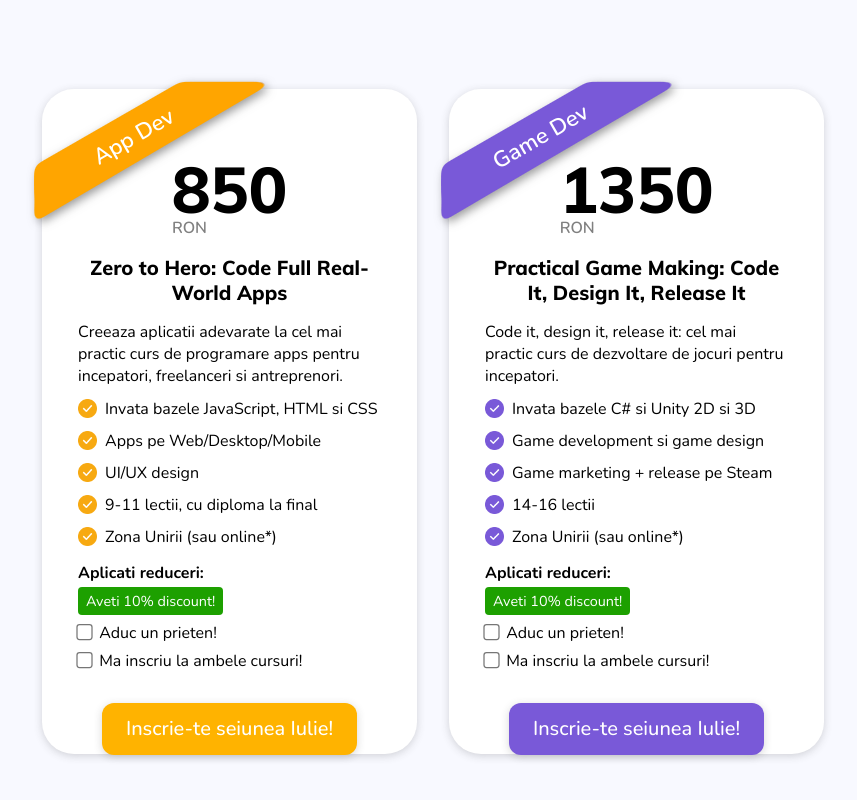
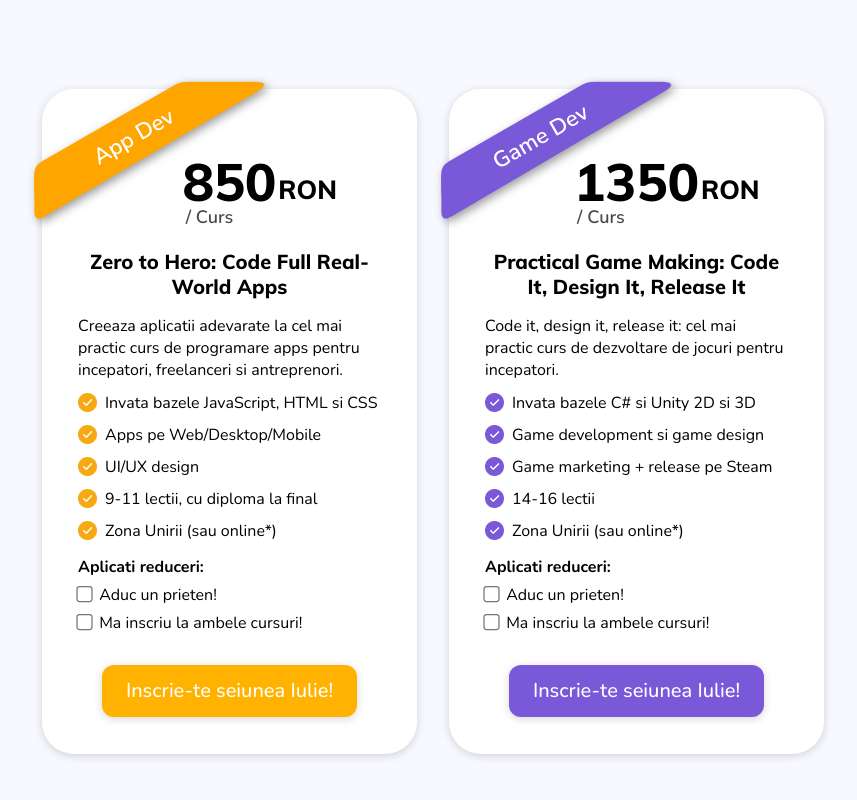
Before and after one commit to daverave1212/coding-academy, a SvelteKit app: page / in a window 1280 px wide. Shown: the part 983-1783 px from the top of the page, without its empty margins (207-1064 px from the left). Built offline with nearby package versions, Linux system fonts and the light colour scheme.

Commit message:
Reworked how price boxes work and added PriceCard discount green tag.

```diff
--- /dev/null
+++ b/src/components-standalone/AnimatableSnappy.svelte
@@ -0,0 +1,36 @@
+<script>
+    import { onMount } from "svelte";
+
+
+    let props = $props()
+
+    let { setTriggerAnimation } = $derived(props)
+
+    onMount(() => {
+        setTriggerAnimation(triggerAnimation)
+        triggerAnimation()
+    })
+    $effect(() => {
+        setTriggerAnimation(triggerAnimation)
+        triggerAnimation()
+    })
+
+
+    let classes = $state('')
+    let innerClasses = $state('')
+    function triggerAnimation() {
+        classes = 'snappy-object'
+        innerClasses = 'growy-object'
+        setTimeout(() => {
+            classes = ''
+            innerClasses = ''
+        }, 400)
+    }
+
+</script>
+
+<div class={`${props.class} ${classes}`} style={`${props.style}`}>
+    <div class={`${innerClasses}`}>
+        {@render props.children?.()}
+    </div>
+</div>
--- a/src/components/DiscountCheckboxes.svelte
+++ b/src/components/DiscountCheckboxes.svelte
@@ -17,8 +17,9 @@
 </style>
 
 <script>
+    import { onMount } from "svelte";
     import { roundDownToNearestFive } from "../lib/utils";
-    import { earlyRegistrationDiscount } from "../stores/DiscountsConstants";
+    import { earlyRegistrationDiscount, getBaseDiscount, getBasePrice, isEarlyRegistrationOpen } from "../stores/DiscountsConstants";
 
     let discounts = $state([
         { text: 'Aduc un prieten!', discount: 0.1 },
@@ -28,9 +29,12 @@
     let { price, setPriceAndDiscount, color } = $props()
 
     let checkboxesChecked = $state(discounts.map(_ => false))
-    let currentPrice = $state(price)
-    let currentDiscount = $state(0)
+    let currentPrice = $state(getBasePrice(price))
+    let currentDiscount = $state(getBaseDiscount() * 100)
 
+    onMount(() => {
+        setPriceAndDiscount(currentPrice, currentDiscount)
+    })
 
 
     function onCheckboxChange(i) {
@@ -38,16 +42,16 @@
         checkboxesChecked = checkboxesChecked
         const baseDiscount = discounts
             .filter((discount, i) => discount.baseDiscount != null && checkboxesChecked[i] == true)
-            .reduce((a, b) => a + b.baseDiscount, 0)
-        console.log({baseDiscount})
-        const normalDiscounts = discounts
+            .reduce((total, b) => total + b.baseDiscount, 0)
+        let normalDiscounts = discounts
             .filter((discount, i) => discount.discount != null && checkboxesChecked[i] == true)
-            .reduce((a, b) => a + b.discount, 0)
-        console.log({normalDiscounts})
-
+            .reduce((total, b) => total + b.discount, 0)
+        if (isEarlyRegistrationOpen) {
+            normalDiscounts += earlyRegistrationDiscount
+        }
         currentPrice = roundDownToNearestFive(Math.floor(price * (1 - baseDiscount) * (1 - normalDiscounts)))
         if (baseDiscount == 0) {
-            currentDiscount = normalDiscounts * 100
+            currentDiscount = Math.floor(normalDiscounts * 100)
         } else {
             currentDiscount = Math.floor((1 - currentPrice / price) * 100)
         }
@@ -57,7 +61,9 @@
 </script>
 
 <div class="feature">
-    <p class="tag" style="margin-top: 0.25rem; background-color: rgb(29, 160, 0);">Aveti 10% discount!</p>
+    {#if isEarlyRegistrationOpen}
+        <!-- <p class="tag" style="margin-top: 0.25rem; background-color: rgb(29, 160, 0);">Primii 10 au 10% discount!</p> -->
+    {/if}
     {#each discounts as {text, discount}, i (i) }
         <p class="feature margin-top-half">
             <input bind:checked={checkboxesChecked[i]} onclick={evt => onCheckboxChange(i)} type="checkbox" name={`check-${i}`} style={`accent-color: ${color}`}/>
--- a/src/components/PriceBox.svelte
+++ b/src/components/PriceBox.svelte
@@ -1,7 +1,66 @@
 <style>
 
     .price-box {
-        --fs: 2rem;
+        --fs: 4rem;
+        --original-fs: 2rem;
+        --ff: RoundedNunito;
+        --currency-fs: calc(var(--fs) * 0.5);
+        display: flex;
+    }
+
+
+    .current-price {
+        display: flex;
+    }
+    .price {
+        font-size: var(--fs);
+        font-family: var(--ff);
+    }
+    .currency-box {
+        font-size: var(--currency-fs);
+        margin-right: calc(var(--fs) * -0);
+        margin-left: calc(var(--fs) * 0.025);
+        padding-bottom: calc(var(--fs) * 0.25);
+
+        font-family: var(--ff);
+        position: relative;
+    }
+    .currency-box img {
+        height: calc(var(--fs) * 0.5);
+    }
+
+    .currency-text {
+        font-size: var(--currency-fs);
+        font-family: var(--ff);
+
+        position: absolute;
+        bottom: calc(var(--fs) * 0.15);
+        left: calc(100% + 2px);
+    }
+
+    .original-price-box {
+        font-size: var(--original-fs);
+        font-family: var(--original-ff);
+        text-align: left;
+        font-weight: 600;
+        color: rgb(75, 75, 75);
+
+        padding-bottom: 0.25rem;
+        margin-left: 3px;
+    }
+    .right-subtext {
+        font-size: calc(var(--original-fs) * 0.75);
+    }
+
+    .price-box.bottom {
+        flex-direction: column;
+    }
+    .price-box.bottom .original-price-box {
+        margin-top: calc(-0.5 * var(--original-fs));
+    }
+
+    .price-box.right .original-price {
+        margin-left: 0.5rem;
     }
 
 </style>
@@ -10,12 +69,73 @@
     import { roundDownToNearestFive } from "../lib/utils";
 
     let props = $props()
-    let { currentPrice, originalPrice, fontSize } = $derived(props)
+    let {
+        currentPrice,originalPrice,
+        currency=null,
+        currencyText='RON',
+        placeholder=null,
+        fontSize, fontFamily, originalFontFamily='RoundedNunito', originalFontSize=`calc(var(--fs) * 0.25)`,
+        alignment='bottom'
+    } = $derived(props)
 
-    let discount = $derived(roundDownToNearestFive(1 - (currentPrice / originalPrice)))
+
+
+
+    let discount = $derived(roundDownToNearestFive(100 - (currentPrice / originalPrice) * 100))
+
+    let leftSubtext = $derived(currentPrice == originalPrice? '': originalPrice)
+    let rightSubtext = $derived(currentPrice == originalPrice? placeholder: `${currencyText}`)
+    let discountedRightSubtext = $derived(`
+        <span class="bottom-content" style="margin-left: 4px; font-size: calc(${originalFontSize} * 0.75); padding-bottom: calc(${originalFontSize} * 0.075)">${currencyText}</span>
+        <div
+            class="absolute line"
+            style="width: 100%; top: calc(var(--original-fs) * 0.6);"
+        ></div>
+    `)
+    let htmlSubtext = $derived(`
+        <span class="flex">
+            <span class="relative flex">
+                ${leftSubtext}
+                ${currentPrice == originalPrice? placeholder: discountedRightSubtext}
+            </span>
+        </span>
+    `)
 
 </script>
 
-<div class="price-box">
+<div class={`price-box ${alignment} ${props.class}`} style={`
+    --fs: ${fontSize};
+    --ff: ${fontFamily};
+    --original-fs: ${originalFontSize};
+    --original-ff: ${originalFontFamily};
+    ${props.style}`
+}>
+
+    <div class="current-price">
+        <div class="relative">
+            {#if currency != null}
+                <div class="currency-box bottom-content">
+                    <img src={currency}/>
+                </div>
+            {/if}
+            <span class="price">
+                {currentPrice}
+            </span>
+            {#if currencyText != null}
+                <div class="currency-text bottom-content">
+                    {currencyText}
+                </div>
+            {/if}
+        </div>
+    </div>
+
+    {#if alignment == 'bottom'}
+        <div class="original-price-box">
+            {@html htmlSubtext}
+        </div>
+    {:else if true}
+
+    {/if}
+
 
 </div>
--- a/src/components/PriceCard.svelte
+++ b/src/components/PriceCard.svelte
@@ -15,44 +15,19 @@
         padding: 2.25rem;
         padding-top: 1.75rem;
     }
-    .price .left {
-        font-family: HeroMuli !important;
-        font-size: 4rem;
-    }
 
-    .subtext {
-        font-size: 1rem;
-        margin-top: -0.75rem;
-        color: gray;
-        font-family: RoundedNunito !important;
-        font-weight: 600;
-    }
-    .subtext-base-price {
-        color: gray;
-        font-family: RoundedNunito !important;
-        font-weight: 600;
-    }
-
-    .long-ribbon {
+    /* .discount-tag {
         position: absolute;
-
-        width: calc(var(--price-card-w) + 1rem);
-        height: 2rem;
-        left: -0.5rem;
-        top: 10.15rem;
-
-        background-color: rgb(224, 37, 37);
-
-        border-radius: 0.5rem;
-
-        transform: rotate(4deg);
-    }
-    .ribbon-text {
-        font-size: 1.5rem;
-        line-height: 2rem;
-        font-family: RoundedNunito;
-        color: white;
-    }
+        left: 0.425rem;
+        top: 0.75rem;
+        transform: rotate(-30deg);
+    } */
+    /* .discount-tag {
+        position: absolute;
+        left: 0.425rem;
+        top: 0.75rem;
+        transform: rotate(-30deg);
+    } */
 
     .feature {
         font-size: 1rem;
@@ -67,10 +42,15 @@
 </style>
 
 <script>
-    import Ribbon from "../components-standalone/Ribbon.svelte";
+    import AnimatableSnappy from "../components-standalone/AnimatableSnappy.svelte";
+import Ribbon from "../components-standalone/Ribbon.svelte";
     import { roundDownToNearestFive } from "../lib/utils";
+    import { getBaseDiscount } from "../stores/DiscountsConstants";
     import DiscountCheckboxes from "./DiscountCheckboxes.svelte";
     import MediumButton from "./MediumButton.svelte";
+    import PriceBox from "./PriceBox.svelte";
+
+
 
     let props = $props()
     let {
@@ -80,31 +60,24 @@
         featureTickName, features,
         discountText, discountCheckColor, discounts,
         buttonColor, buttonAnimationColor, buttonText
-
-
     } = $derived(props)
 
+    let currentPrice = $state(price)
+    let currentDiscount = $state(getBaseDiscount())
+    let triggerDiscountAnimation = $state(() => {})
 
-    // let checkboxesChecked = $state([false, false, false, false])
-    let currentPrice = $state(price)
-    let currentDiscount = $state(0)
+    let priceBoxProps = $derived({
+        alignment: 'bottom',
+        placeholder: '/ Curs',
 
+        currentPrice: roundDownToNearestFive(currentPrice),
+        fontFamily: 'HeroMuli',
+        fontSize: '3.25rem',
 
-    // function onCheckboxChange(i) {
-    //     checkboxesChecked[i] = !checkboxesChecked[i]
-    //     checkboxesChecked = checkboxesChecked
-    //     const baseDiscount = discounts
-    //         .filter((discount, i) => discount.baseDiscount != null && checkboxesChecked[i] == true)
-    //         .reduce((a, b) => a + b.baseDiscount, 0)
-    //     console.log(baseDiscount)
-    //     const normalDiscounts = discounts
-    //         .filter((discount, i) => discount.discount != null && checkboxesChecked[i] == true)
-    //         .reduce((a, b) => a + b.discount, 0)
-    //     console.log(normalDiscounts)
-
-    //     currentPrice = roundDownToNearestFive(Math.floor(price * (1 - baseDiscount) * (1 - normalDiscounts)))
-    //     currentDiscount = Math.floor((1 - currentPrice / price) * 100)
-    // }
+        originalPrice: price,
+        originalFontFamily: 'RoundedNunito',
+        originalFontSize: 'calc(1rem + 2px)'
+    })
 
 </script>
 
@@ -113,20 +86,26 @@
     <div class="content">
         <div class="price flex-center margin-top-2">
             <div class="flex column">
-                {#if currentDiscount != 0}
-                    <div class="left text-align-left">{roundDownToNearestFive(currentPrice)}</div>
-                    <div class="subtext"><span class="subtext-base-price strikethrough">{price}</span> (-{currentDiscount}%)</div>
-                {:else}
-                    <div class="left text-align-left flex">
-                        {#if currency != null && currency.length != 0}
-                            <span style="font-family: HeroMuli; font-size: 3rem; margin-top: 1rem; margin-right: 8px; position: inline-block;">{currency}</span>
-                        {/if}
-                        {currentPrice}
-                    </div>
-                    <div class="subtext">{subtext}</div>
-                {/if}
+                <PriceBox {...priceBoxProps}/>
             </div>
         </div>
+        {#if currentDiscount != 0}
+            <AnimatableSnappy
+                style={`
+                    --rotate: 15deg;
+                    position: absolute;
+                    right: 2.5rem;
+                    top: 2.75rem;
+                    transform: rotate(var(--rotate));
+                `}
+                class="discount-tag" setTriggerAnimation={func => triggerDiscountAnimation = func}>
+                <p class="tag green shadowed" style="margin-top: 0.25rem; background-color: rgb(29, 160, 0);">
+                    {currentDiscount}% discount
+                </p>
+            </AnimatableSnappy>
+        {/if}
+
+
         <!-- <div class="margin-top-half" style="display: block; width: 100%; height: 1px;"></div> -->
         <h4 class="margin-top-1" style={`font-size: 1.25rem; text-align: center`}>
             {@render props.children?.()}
@@ -139,13 +118,9 @@
         <DiscountCheckboxes color={discountCheckColor} price={price} setPriceAndDiscount={(newPrice, newDiscount) => {
             currentPrice = newPrice
             currentDiscount = newDiscount
+            triggerDiscountAnimation()
         }}/>
-        <!-- {#each discounts as {text, discount}, i (i) }
-            <p class="feature margin-top-half">
-                <input bind:checked={checkboxesChecked[i]} onclick={evt => onCheckboxChange(i)} type="checkbox" name={`${ribbonText}-${i}`} style={`accent-color: ${discountCheckColor}`}/>
-                <label onclick={() => onCheckboxChange(i)} name={`${ribbonText}-${i}`}>{text}</label>
-            </p>
-        {/each} -->
+
         <div class="center-content margin-top-2">
             <MediumButton color={buttonColor} animationColor={buttonAnimationColor}>{buttonText}</MediumButton>
         </div>
--- a/src/routes/+page.svelte
+++ b/src/routes/+page.svelte
@@ -66,11 +66,7 @@
                 'Zona Unirii (sau online*)'
             ]}
 
-            discountText="Aplicati reduceri:" discountCheckColor="var(--theme-color-2)" discounts={[
-                { text: 'Ma inscriu pana pe 30 Aprilie!', discount: earlyRegistrationDiscount },
-                { text: 'Aduc un prieten!', discount: 0.1 },
-                { text: 'Ma inscriu la ambele cursuri!', discount: 0.1 }
-            ]}
+            discountText="Aplicati reduceri:" discountCheckColor="var(--theme-color-2)"
 
             buttonText='Inscrie-te seiunea Iulie!'
             buttonColor='var(--theme-color-2)' buttonAnimationColor='var(--theme-color-1)'
@@ -91,11 +87,7 @@
                 'Zona Unirii (sau online*)'
             ]}
 
-            discountText="Aplicati reduceri:" discountCheckColor="var(--theme-color-2)" discounts={[
-                { text: 'Ma inscriu pana pe 30 Aprilie!', discount: 0.1 },
-                { text: 'Aduc prieteni!', discount: 0.1 },
-                { text: 'Ma inscriu la ambele cursuri!', discount: 0.1 },
-            ]}
+            discountText="Aplicati reduceri:" discountCheckColor="var(--theme-color-1)"
 
             buttonText='Inscrie-te seiunea Iulie!'
             buttonColor='var(--theme-color-1)' buttonAnimationColor='var(--theme-color-2)'
--- a/src/stores/DiscountsConstants.js
+++ b/src/stores/DiscountsConstants.js
@@ -1,3 +1,16 @@
 
 export const isEarlyRegistrationOpen = false
 export const earlyRegistrationDiscount = 0.1
+
+export function getBaseDiscount() {
+    if (isEarlyRegistrationOpen) {
+        return earlyRegistrationDiscount
+    }
+    return 0
+}
+export function getBasePrice(price) {
+    if (isEarlyRegistrationOpen) {
+        return price * (1 - earlyRegistrationDiscount)
+    }
+    return price
+}
```
Also changed, not shown: src/font-sizes.css (+6 -1 lines), src/utils-elements.css (+31 -3 lines).
